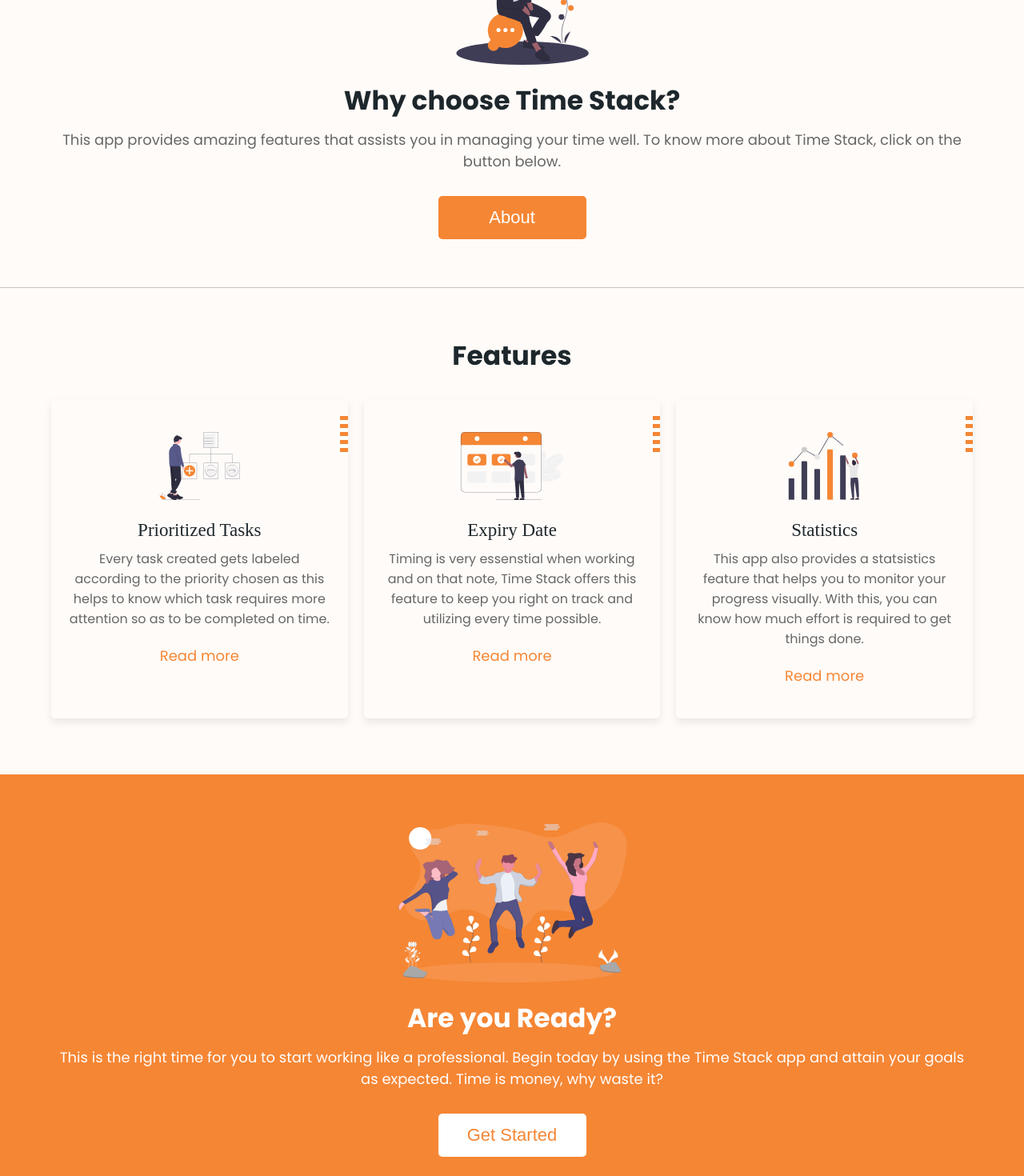
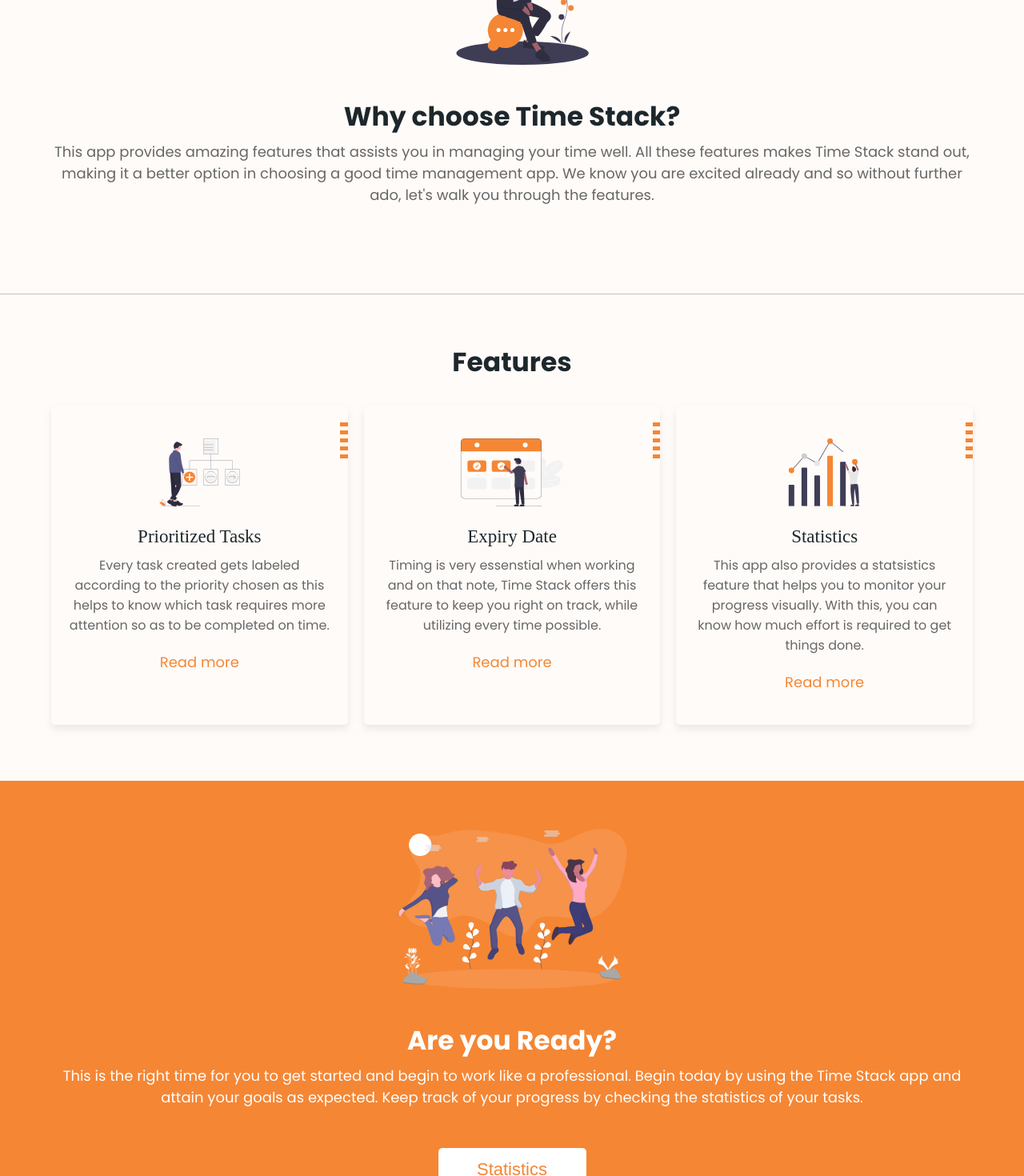
Before and after one commit to Nwoye-Ezekiel/stack, a React (Create React App) app: page / in a window 1280 px wide. Shown: the part 980-2450 px from the top of the page at 80% size. Built offline with nearby package versions, Linux system fonts and the light colour scheme; a web font is replaced by a local one.

Commit message:
Updated the about page with actual content in place of lorem ipsum

```diff
--- a/public/index.html
+++ b/public/index.html
@@ -15,7 +15,6 @@
       integrity="sha384-SZXxX4whJ79/gErwcOYf+zWLeJdY/qpuqC4cAa9rOGUstPomtqpuNWT9wdPEn2fk"
       crossorigin="anonymous"
     />
-    <script src="https://code.iconify.design/1/1.0.6/iconify.min.js"></script>
 
     <!--
       manifest.json provides metadata used when your web app is installed on a
--- a/src/App.css
+++ b/src/App.css
@@ -77,6 +77,7 @@
   box-shadow: 5px 0px 10px rgba(0, 0, 0, 0.25);
   height: 100vh;
 }
+
 .navbar-links {
   display: none;
 }
@@ -170,6 +171,9 @@
 .btn-secondary:hover {
   background-color: rgb(231, 231, 231);
 }
+.btn-remove {
+  display: none;
+}
 .card {
   position: relative;
   display: flex;
@@ -231,16 +235,13 @@
   background: #f58634;
   padding: 60px 0;
 }
-.to-white {
-  color: white;
-}
 .hero-outer-cont {
   position: relative;
   display: flex;
   flex-direction: column;
   justify-content: center;
   align-items: center;
-  height: calc(100vh - 60px);
+  min-height: calc(100vh - 60px);
   padding-top: 130px;
   width: 90%;
   margin: 0 auto;
@@ -271,6 +272,9 @@
   height: 200px;
   margin-bottom: 20px;
 }
+.about-image {
+  height: 200px;
+}
 .content-cont {
   display: flex;
   flex-direction: column;
@@ -281,12 +285,16 @@
   text-align: center;
   font-size: 33px;
   font-family: font-b;
-  margin-bottom: 10px;
+  margin-top: 20px;
+  margin-bottom: 5px;
 }
 .content {
   text-align: center;
   color: #666666;
-  margin-bottom: 30px;
+  margin-bottom: 50px;
+}
+.to-white {
+  color: white;
 }
 .navbar {
   width: 100%;
@@ -498,6 +506,29 @@
   width: calc(100% - 150px);
   margin-right: auto;
   text-align: left;
+}
+.anchor {
+  position: absolute;
+  display: flex;
+  justify-content: center;
+  align-items: center;
+  background: none;
+  outline: none;
+  bottom: 20px;
+  left: calc(50% - 22.5px);
+  width: 45px;
+  height: 40px;
+  animation: updown 1s infinite;
+  cursor: pointer;
+  -webkit-text-stroke: 3px #1b1e22;
+  text-align: center;
+  padding: 0 5px;
+  color: #979da5;
+  border: none;
+  font-size: 35px;
+}
+.anchor:hover {
+  color: white;
 }
 .date {
   font-size: 14px;
@@ -784,6 +815,10 @@
     justify-content: center;
     align-items: center;
   }
+  .hero-inner-cont {
+    width: 60%;
+    margin-right: auto;
+  }
   .information-card {
     width: 400px;
   }
@@ -795,4 +830,8 @@
     width: 500px;
     height: 400px;
   }
+  .about-image {
+    height: 350px;
+    margin-left: 20px;
+  }
 }
--- a/src/components/Button.js
+++ b/src/components/Button.js
@@ -1,7 +1,7 @@
 import React from "react";
 import { Link } from "react-router-dom";
 
-const STYLES = ["btn-primary", "btn-secondary"];
+const STYLES = ["btn-primary", "btn-secondary", "btn-remove"];
 const SIZES = ["btn-medium", "btn-long", "btn-short"];
 
 const Button = ({
--- a/src/components/Cards.js
+++ b/src/components/Cards.js
@@ -17,7 +17,7 @@
 
         <Card source={date} card_header="Expiry Date">
           Timing is very essenstial when working and on that note, Time Stack
-          offers this feature to keep you right on track and utilizing every
+          offers this feature to keep you right on track, while utilizing every
           time possible.
         </Card>
 
--- a/src/components/Cta.js
+++ b/src/components/Cta.js
@@ -1,23 +1,27 @@
 import React from "react";
 import celebration from "../images/celebration.svg";
-import Section from "./Section";
+import Button from "./Button"
 
 function Cta() {
   return (
     <div className="cta">
-      <Section
-        source={celebration}
-        heading="Are you Ready?"
-        btn_name="Get Started"
-        btn_style="btn-secondary"
-         link="/Tasks"
-      >
-        <span className="to-white">
-          This is the right time for you to start working like a professional.
-          Begin today by using the Time Stack app and attain your goals as
-          expected. Time is money, why waste it?
-        </span>
-      </Section>
+      <div className="section-cont">
+        <img className="image" src={celebration} alt="celebration" />
+        <div className="content-cont">
+          <div className="heading">Are you Ready?</div>
+          <p className="content to-white">
+            This is the right time for you to get started and begin to work like
+            a professional. Begin today by using the Time Stack app and attain
+            your goals as expected. Keep track of your progress by checking the
+            statistics of your tasks.
+          </p>
+        </div>
+        <Button
+          link="/Statistics"
+          children="Statistics"
+          buttonStyle="btn-secondary"
+        ></Button>
+      </div>
     </div>
   );
 }
--- a/src/components/Hero.js
+++ b/src/components/Hero.js
@@ -12,7 +12,7 @@
         </div>
         <p className="content hero-content">
           Time Stack is a time management app that helps to increase your
-          productivity by organizing and managing your time.
+          productivity level by organizing and managing your time.
         </p>
         <Button children="Get Started" link="/Tasks"></Button>
       </div>
--- a/src/components/Section.js
+++ b/src/components/Section.js
@@ -1,20 +1,24 @@
 import React from "react";
-import Button from "./Button";
+import ideas from "../images/ideas.svg";
 
-function Section(props) {
+function Section() {
   return (
-    <div className="section-cont">
-      <img className="image" src={props.source} alt="Thinking" />
-      <div className="content-cont">
-        <div className="heading">{props.heading}</div>
-        <p className="content">{props.children}</p>
+    <div>
+      <div className="line"></div>
+      <div className="section-cont">
+        <img className="image" src={ideas} alt="Thinking" />
+        <div className="content-cont">
+          <div className="heading">Why choose Time Stack?</div>
+          <p className="content">
+            This app provides amazing features that assists you in managing your
+            time well. All these features makes Time Stack stand out, making it
+            a better option in choosing a good time management app. We know you
+            are excited already and so without further ado, let's walk you through
+            the features.
+          </p>
+        </div>
       </div>
-      <Button
-        link={props.link}
-        children={props.btn_name}
-        buttonStyle={props.btn_style}
-        buttonSize={props.btn_size}
-      ></Button>
+      <div className="line"></div>
     </div>
   );
 }
--- a/src/components/Sections.js
+++ /dev/null
@@ -1,24 +0,0 @@
-import React from 'react'
-import ideas from "../images/ideas.svg";
-import Section from "./Section";
-
-function Sections() {
-    return (
-      <div>
-        <div className="line"></div>
-        <Section
-          source={ideas}
-          heading="Why choose Time
-Stack?"
-          btn_name="About"
-          link="/About"
-        >
-          This app provides amazing features that assists you in managing your
-          time well. To know more about Time Stack, click on the button below.
-        </Section>
-        <div className="line"></div>
-      </div>
-    );
-}
-
-export default Sections
--- a/src/pages/About.js
+++ b/src/pages/About.js
@@ -1,6 +1,6 @@
 import React from "react";
 import Navbar from "../components/Navbar";
-import load from "../images/load.svg";
+import clock from "../images/clock.png";
 
 function About() {
   window.scrollTo(0, 0);
@@ -8,15 +8,17 @@
     <div className="about-cont">
       <Navbar aboutColor="#f58434" />
       <div className="hero-outer-cont">
-        <img className="image hero-image" src={load} alt="Efficient Dveloper" />
+        <img className="about-image" src={clock} alt="Efficient Dveloper" />
         <div className="hero-inner-cont">
           <div className="heading hero-heading">Time Stack</div>
           <p className="content hero-content">
-            "At vero eos et accusamus et iusto odio dignissimos ducimus qui
-            blanditiis praesentium voluptatum deleniti atque corrupti quos
-            dolores et quas molestias excepturi sint occaecati cupiditate non
-            provident, similique sunt in culpa qui officia deserunt mollitia
-            animi, id est laborum et dolorum fuga."
+            Time Stack is a time management platform that serves as an effective
+            tool for bridging the productivity gap. With good time management,
+            this goal can achieved and Time Stack is the man for the job. With
+            the amazing features it provides, you can easily create your tasks,
+            set an expiry date for completion with a specified priority level
+            and you get to see the statistics of all the tasks you have, either
+            completed or uncompleted with a well detailed information.
           </p>
         </div>
       </div>
--- a/src/pages/Home.js
+++ b/src/pages/Home.js
@@ -1,6 +1,6 @@
 import React from "react";
 import Hero from "../components/Hero";
-import Sections from "../components/Sections";
+import Section from "../components/Section";
 import Cards from "../components/Cards";
 import Cta from "../components/Cta";
 import Navbar from "../components/Navbar";
@@ -11,7 +11,7 @@
     <div>
       <Navbar homeColor="#f58434"/>
       <Hero />
-      <Sections />
+      <Section />
       <Cards />
       <Cta />
     </div>
```
Also changed, not shown: src/images/clock.png (renamed from public/clock.png).
